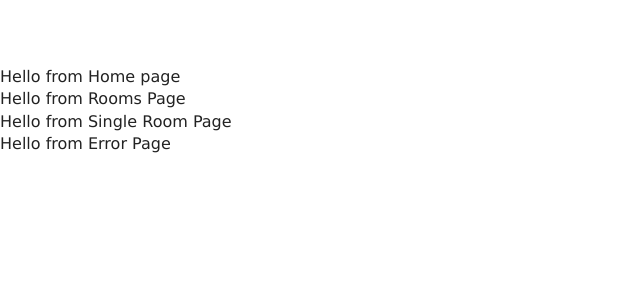
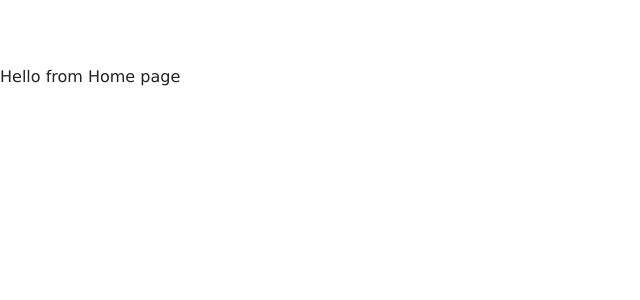
Before and after one commit to mannycortez/Real-Estate-App, a React (Create React App) app: page / in a window 1280 px wide. Shown: the top 300 px of the page, without its empty margins (0-640 px from the left). Built offline with nearby package versions, Linux system fonts and the light colour scheme.

Commit message:
Created routes using react-router-dom

```diff
--- a/src/App.js
+++ b/src/App.js
@@ -6,13 +6,17 @@
 import SingleRoom from './pages/SingleRoom';
 import Error from './pages/Error';
 
+import { Route, Switch } from 'react-router-dom';
+
 function App() {
   return (
     <>
-    <Home />
-    <Rooms />
-    <SingleRoom />
-    <Error />
+    <Switch>
+    <Route exact path='/' component={Home} />
+    <Route exact path='/rooms/' component={Rooms} />
+    <Route exact path='/rooms/:slug' component={SingleRoom} />
+    <Route component={Error} />
+    </Switch>
     </>
   );
 }
--- a/src/index.js
+++ b/src/index.js
@@ -1,10 +1,16 @@
 import React from 'react';
 import ReactDOM from 'react-dom';
 // import './index.css';
+import { BrowserRouter as Router } from 'react-router-dom';
 import App from './App';
 import * as serviceWorker from './serviceWorker';
 
-ReactDOM.render(<App />, document.getElementById('root'));
+ReactDOM.render(
+<Router>
+    <App />
+</Router>,
+document.getElementById('root')
+);
 
 // If you want your app to work offline and load faster, you can change
 // unregister() to register() below. Note this comes with some pitfalls.
```
